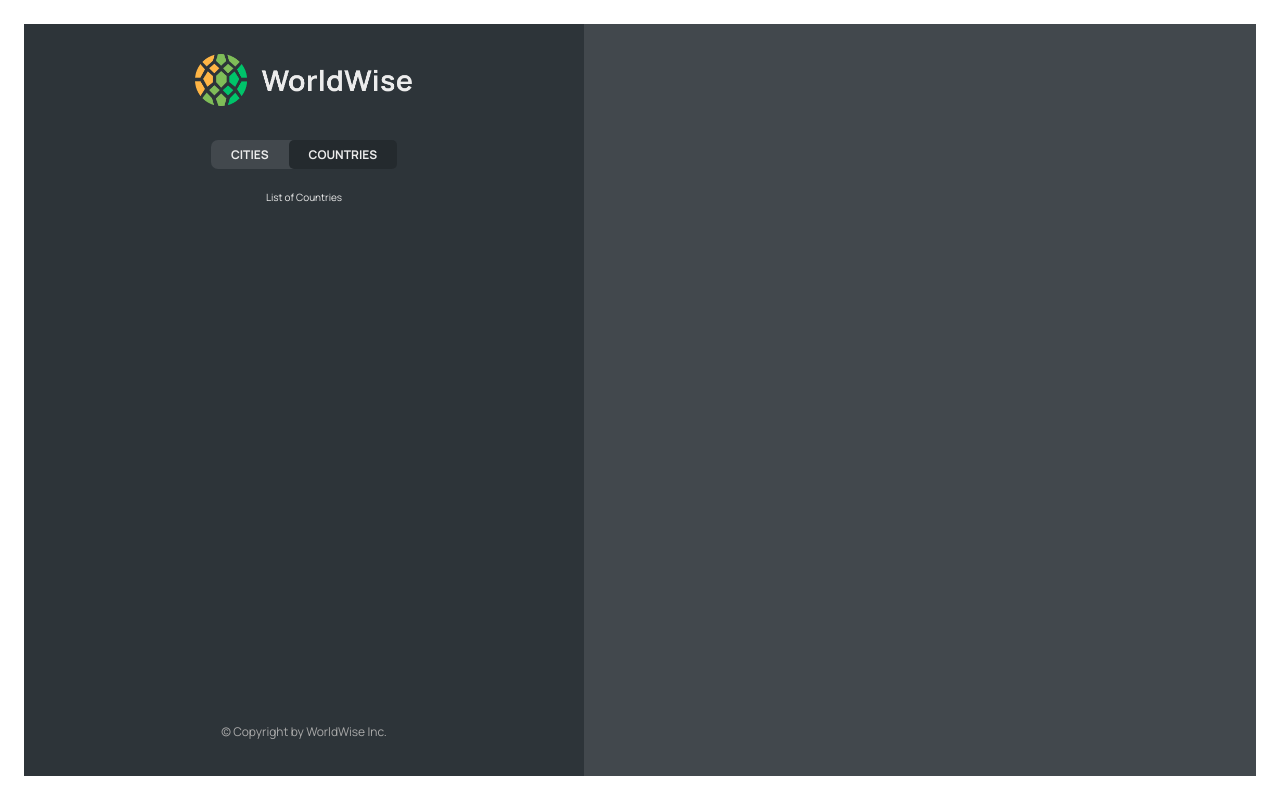
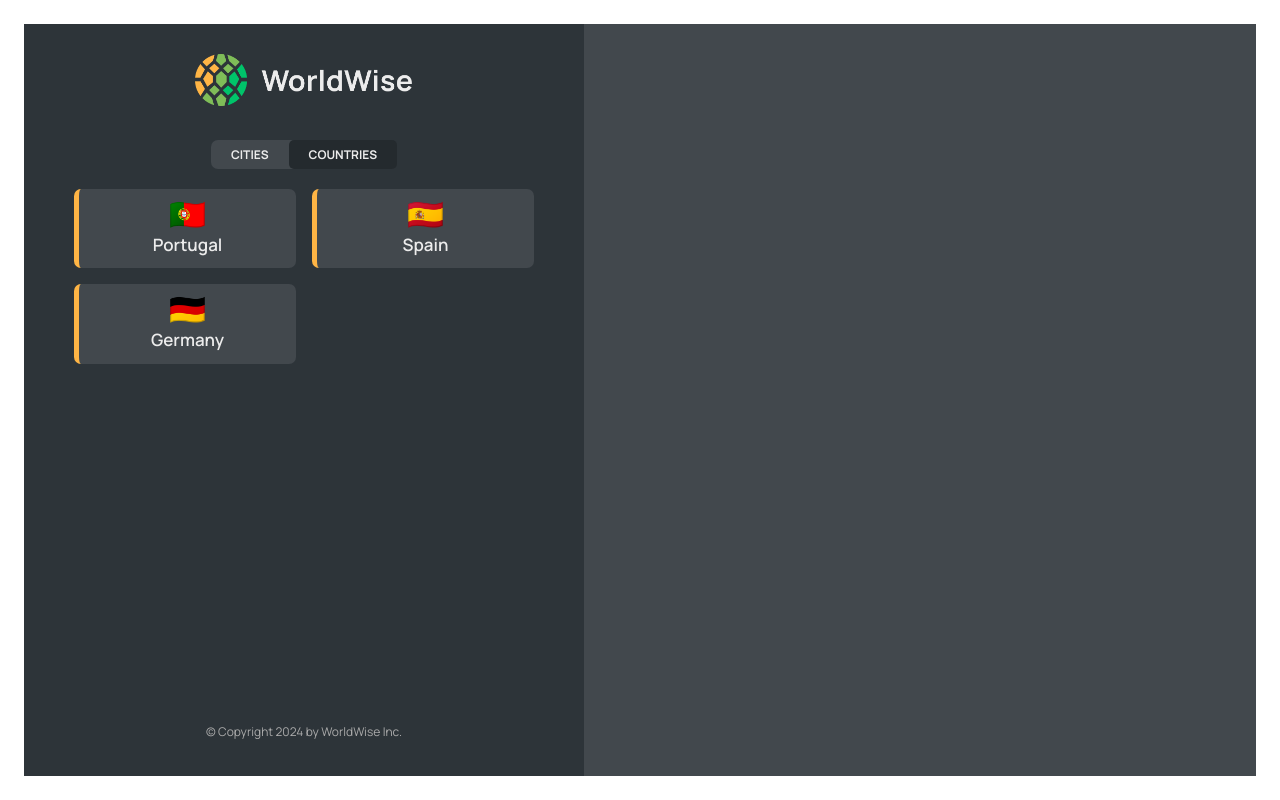
Before and after one commit to shrey1010/WorldWise, a React (Vite) app: page /app/countries in a window 1280 px wide. Built offline with nearby package versions, Linux system fonts and the light colour scheme; data requests are answered from the project's data file.

Commit message:
feat: city detail view

```diff
--- a/src/App.jsx
+++ b/src/App.jsx
@@ -1,4 +1,6 @@
+import { useState,useEffect } from 'react';
 import { BrowserRouter , Routes , Route } from 'react-router-dom';
+
 import Product from "./pages/Product";
 import Homepage from "./pages/Homepage";
 import Pricing from "./pages/Pricing";
@@ -6,8 +8,8 @@ import Pagenotfound from "./pages/Pagenotfound";
 import AppLayout from "./pages/AppLayout";
 import Login from './pages/Login';
 import CityList from './components/CityList';
-import { useState,useEffect } from 'react';
-
+import CountryList from './components/CountryList';
+import City from './components/City';
 function App(){
 
   const [cities , setCities] = useState([]);
@@ -44,7 +46,11 @@ function App(){
             path="cities"
             element={<CityList cities={cities} isLoading={isLoading} />}
           />
-          <Route path="countries" element={<p>List of Countries</p>} />
+          <Route path="cities/:id"element={<City />}/>
+          <Route
+            path="countries"
+            element={<CountryList cities={cities} isLoading={isLoading} />}
+          />
           <Route path="form" element={<p>List of form</p>} />
         </Route>
         <Route path="*" element={<Pagenotfound />} />
--- a/src/components/City.jsx
+++ b/src/components/City.jsx
@@ -1,4 +1,5 @@
 import styles from "./City.module.css";
+import { useParams } from "react-router-dom";
 
 const formatDate = (date) =>
   new Intl.DateTimeFormat("en", {
@@ -9,6 +10,8 @@ const formatDate = (date) =>
   }).format(new Date(date));
 
 function City() {
+
+  const {id} = useParams();
   // TEMP DATA
   const currentCity = {
     cityName: "Lisbon",
@@ -18,6 +21,8 @@ function City() {
   };
 
   const { cityName, emoji, date, notes } = currentCity;
+
+  // return <h1>City</h1>
 
   return (
     <div className={styles.city}>
@@ -52,7 +57,7 @@ function City() {
       </div>
 
       <div>
-        <ButtonBack />
+        {/* <ButtonBack /> */}
       </div>
     </div>
   );
--- a/src/components/CityItem.jsx
+++ b/src/components/CityItem.jsx
@@ -1,5 +1,5 @@
 import styles from './CityItem.module.css'
-
+import { Link } from 'react-router-dom';
 
 const formatDate = (date) =>
   new Intl.DateTimeFormat("en", {
@@ -10,14 +10,15 @@ const formatDate = (date) =>
   }).format(new Date(date));
 
 function CityItem({ City }) {
-    const {cityName,emoji,date} = City
+    const {cityName,emoji,date,id} = City
   return (
-    <li className={styles.cityItem}>
+    <li>
+      <Link className={styles.cityItem} to={`${id}`}>
         <span className={styles.emoji}>{emoji}</span>
         <h3 className={styles.name}>{cityName}</h3>
         <time className={styles.date}>{formatDate(date)}</time>
         <button className={styles.deleteBtn}>&times;</button>
-
+      </Link>
     </li>
   );
 }
--- /dev/null
+++ b/src/components/CountryList.jsx
@@ -0,0 +1,31 @@
+import CountryItem from "./CountryItem";
+import styles from "./CountryList.module.css";
+import Spinner from "./Spinner";
+import Message from "./Message";
+
+/* eslint-disable react/jsx-key */
+
+function CountryList({ cities, isLoading }) {
+  if (isLoading) return <Spinner />;
+  if (!cities.length)
+    return (
+      <Message message="Add your first city by clicking on cities on the map." />
+    );
+
+  const countries = cities.reduce((acc, city) => {
+    if (!acc.some((el) => el.country === city.country)) {
+      acc.push({ country: city.country, emoji: city.emoji });
+    }
+    return acc;
+  }, []);
+
+  return (
+    <ul className={styles.countryList}>
+      {countries.map((country, index) => (
+        <CountryItem key={index} country={country} />
+      ))}
+    </ul>
+  );
+}
+
+export default CountryList;
--- a/src/components/Sidebar.jsx
+++ b/src/components/Sidebar.jsx
@@ -10,7 +10,7 @@ function Sidebar(){
         <AppNav />
         <Outlet/>
         <footer className={styles.footer}>
-          <p className={styles.copyright}>&copy; Copyright {new Date().getFullYear} by WorldWise Inc.</p>
+          <p className={styles.copyright}>&copy; Copyright {new Date().getFullYear()} by WorldWise Inc.</p>
         </footer>
       </div>
     );
```
